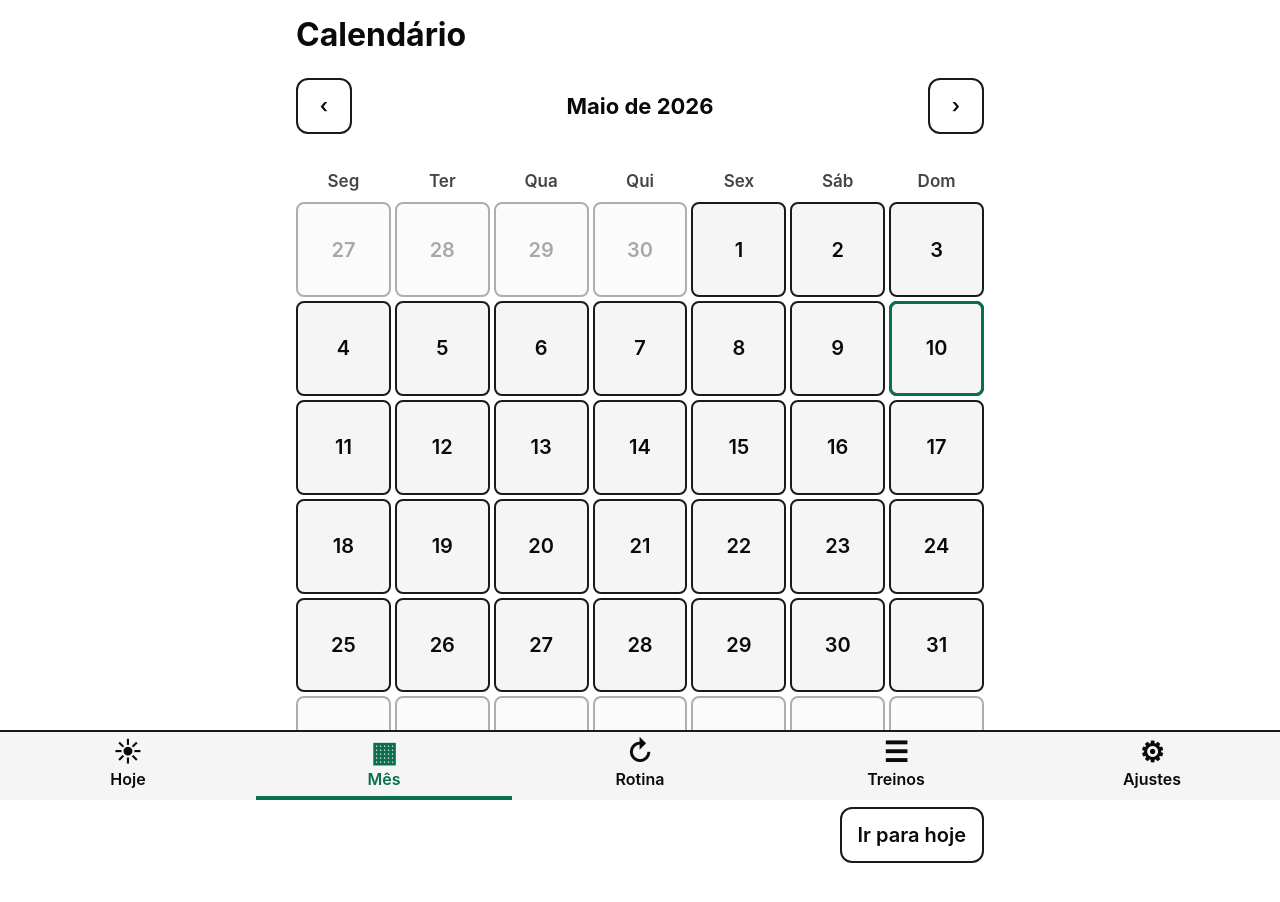
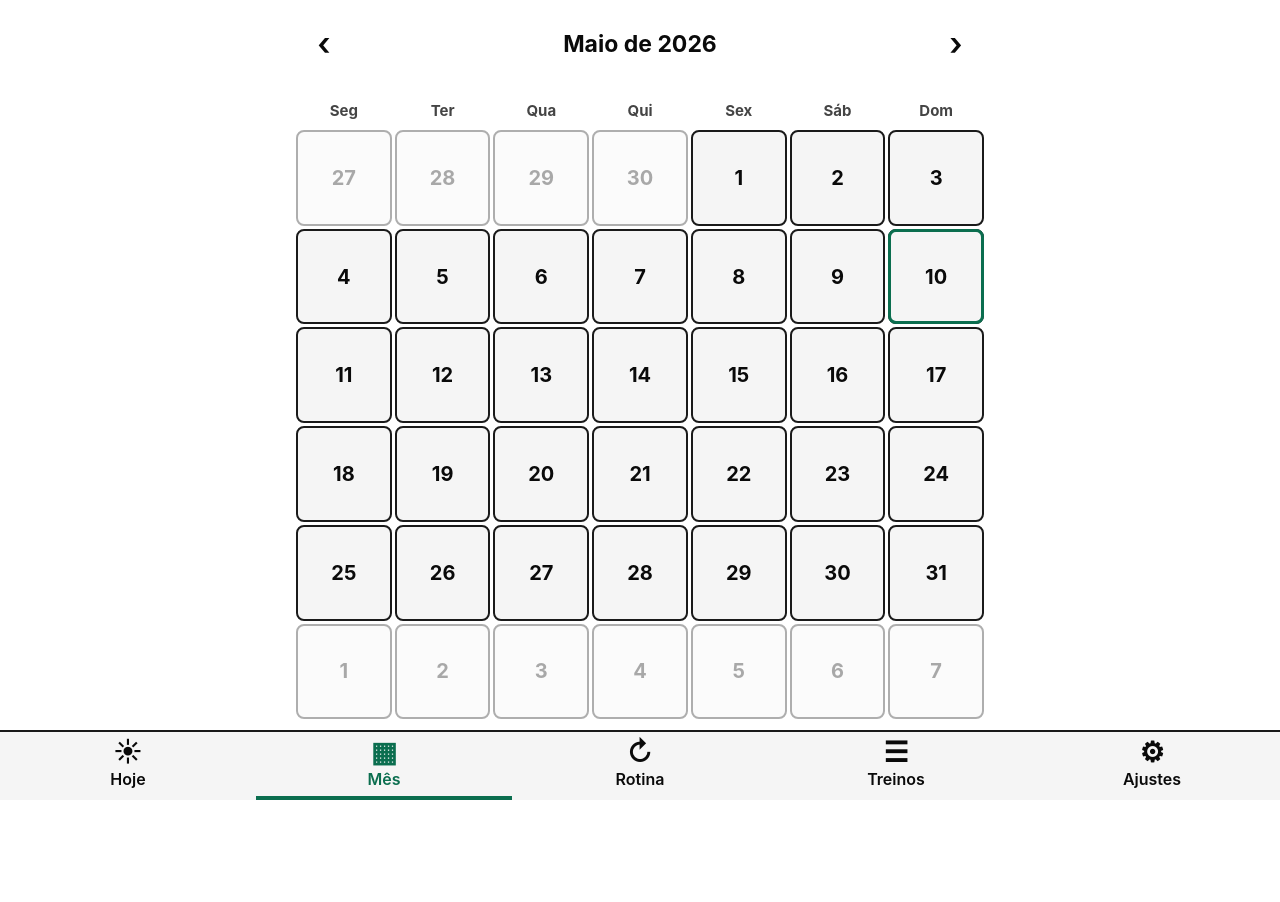
Before and after one commit to nieldakarla/elderlyfitness, a React (Vite) app: page /elderlyfitness/calendario in a window 1280 px wide. Shown: the top 902 px of the page. After the commit the page ends 879 px from the top, so only its background shows below. Built offline with nearby package versions, Linux system fonts and the light colour scheme.

Commit message:
Fix: full-width calendar grid, bigger cells, stick figure favicon

```diff
--- a/index.html
+++ b/index.html
@@ -2,7 +2,7 @@
 <html lang="pt-BR">
   <head>
     <meta charset="UTF-8" />
-    <link rel="icon" type="image/svg+xml" href="/icons/icon.svg" />
+    <link rel="icon" type="image/svg+xml" href="/favicon.svg" />
     <link rel="apple-touch-icon" href="/icons/icon.svg" />
     <meta name="viewport" content="width=device-width, initial-scale=1.0, viewport-fit=cover" />
     <meta name="theme-color" content="#0b6e4f" />
--- a/src/routes/Calendar.jsx
+++ b/src/routes/Calendar.jsx
@@ -27,24 +27,25 @@ export default function Calendar() {
 
   return (
     <div className="stack">
-      <h1>Calendário</h1>
-
       <div className="month-header">
-        <button onClick={() => go(-1)} aria-label="Mês anterior">
+        <button onClick={() => go(-1)} aria-label="Mês anterior" style={{ fontSize: '1.6rem', minWidth: 56 }}>
           ‹
         </button>
-        <strong style={{ fontSize: '1.1rem' }}>{monthLabel(view.year, view.month0)}</strong>
-        <button onClick={() => go(1)} aria-label="Próximo mês">
+        <strong style={{ fontSize: '1.15rem' }}>{monthLabel(view.year, view.month0)}</strong>
+        <button onClick={() => go(1)} aria-label="Próximo mês" style={{ fontSize: '1.6rem', minWidth: 56 }}>
           ›
         </button>
       </div>
 
+      {/* grid extends past normal padding so cells use full screen width */}
+      <div style={{ margin: '0 calc(-1 * var(--gap))' }}>
         <MonthGrid
           year={view.year}
           month0={view.month0}
           onPickDay={pickDay}
           selectedYmd={selected}
         />
+      </div>
 
       <div className="row-end">
         <button
--- a/src/styles/global.css
+++ b/src/styles/global.css
@@ -232,15 +232,16 @@ h3 {
 .month-grid {
   display: grid;
   grid-template-columns: repeat(7, 1fr);
-  gap: 4px;
+  gap: 3px;
+  padding: 0 var(--gap);
 }
 
 .month-grid .weekday {
   text-align: center;
-  font-weight: 600;
-  font-size: 0.85rem;
+  font-weight: 700;
+  font-size: 0.75rem;
   color: var(--color-text-muted);
-  padding: 4px 0;
+  padding: 4px 0 6px;
 }
 
 .day-cell {
@@ -254,7 +255,8 @@ h3 {
   align-items: center;
   justify-content: center;
   position: relative;
-  font-weight: 600;
+  font-weight: 700;
+  font-size: 1rem;
   cursor: pointer;
   padding: 2px;
   min-height: 44px;
@@ -271,39 +273,41 @@ h3 {
 
 .day-cell .marker {
   position: absolute;
-  bottom: 4px;
-  font-size: 0.85rem;
+  bottom: 3px;
   line-height: 1;
 }
 
 .day-cell.has-workout .marker::before {
   content: '○';
   color: var(--color-text-muted);
-  font-size: 1rem;
+  font-size: 0.8rem;
 }
 
 .day-cell.completed .marker::before {
   content: '✓';
   color: var(--color-success);
   font-weight: 900;
-  font-size: 1.1rem;
+  font-size: 0.9rem;
 }
 
 .day-cell.rest .marker::before {
   content: '—';
   color: var(--color-text-muted);
+  font-size: 0.8rem;
 }
 
 .month-header {
   display: flex;
   align-items: center;
   justify-content: space-between;
-  margin-bottom: var(--gap);
+  margin-bottom: 8px;
 }
 
 .month-header button {
   min-width: var(--touch-min);
   padding: 0;
+  border-color: transparent;
+  font-size: 1.6rem;
 }
 
 .dialog-backdrop {
```
Also changed, not shown: public/favicon.svg (added), 6 other files (tests, documents, lock files or other folders). Lines whose indentation alone changed are shown as unchanged.
